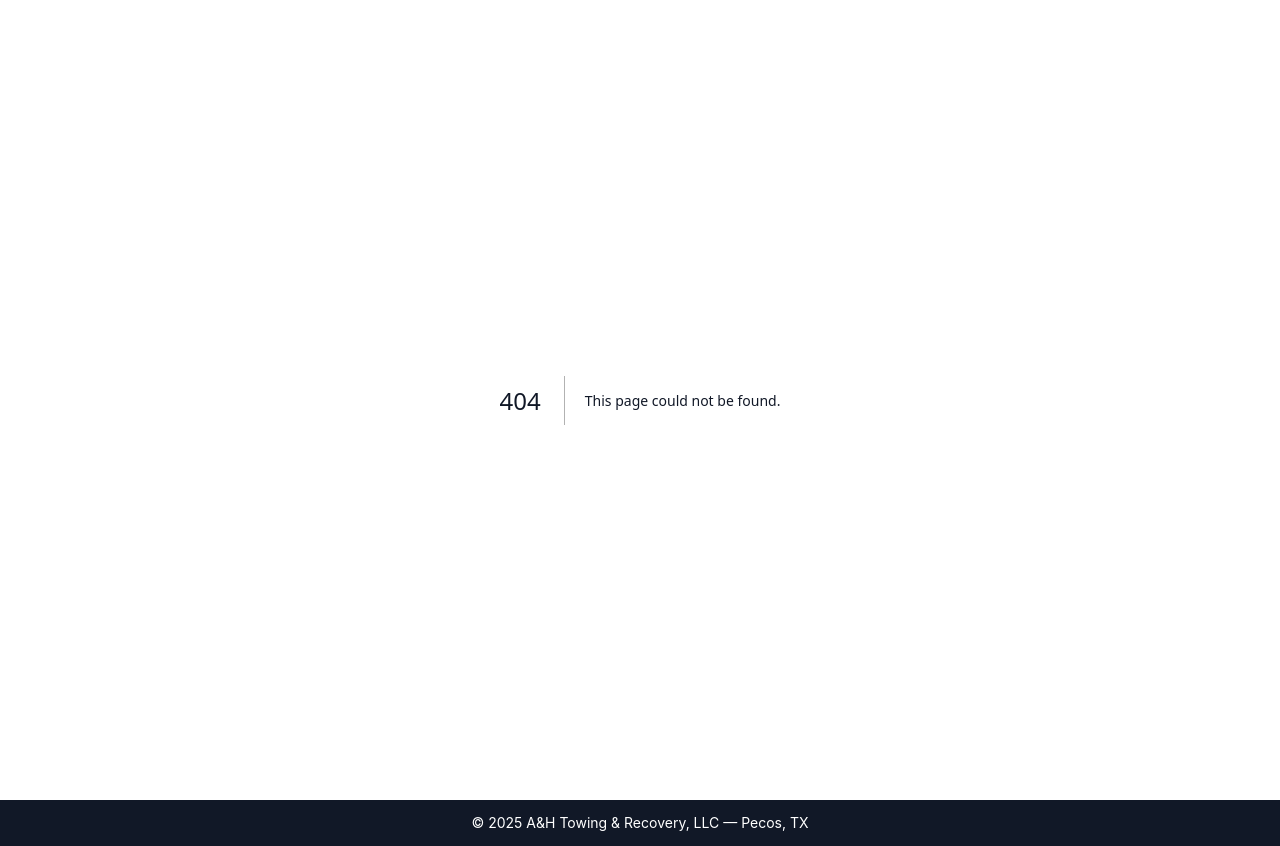
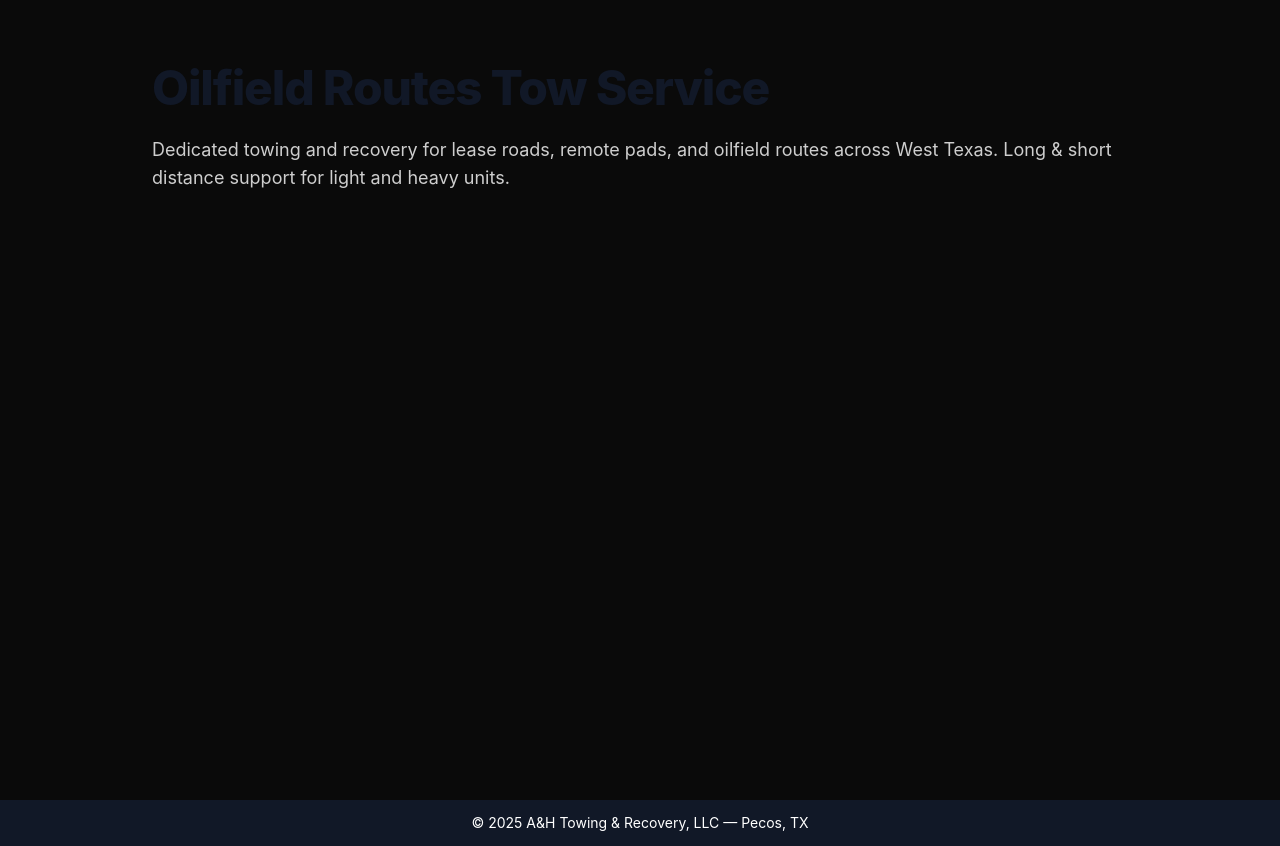
Before and after one commit to davidlibby1415-prog/A-H-Towing-and-Recovery, a Next.js app: page /oilfield-routes-tow-service in a window 1280 px wide. Before the commit this address had no page. Built offline with nearby package versions, Linux system fonts and the light colour scheme.

Commit message:
Create page.jsx

```diff
--- /dev/null
+++ b/app/oilfield-routes-tow-service/page.jsx
@@ -0,0 +1,16 @@
+export default function OilfieldRoutesTowServicePage() {
+  return (
+    <main className="min-h-screen bg-neutral-950 text-white">
+      <section className="mx-auto max-w-5xl px-6 py-16">
+        <h1 className="text-4xl md:text-5xl font-extrabold tracking-tight">
+          Oilfield Routes Tow Service
+        </h1>
+        <p className="mt-4 text-lg text-white/80">
+          Dedicated towing and recovery for lease roads, remote pads, and oilfield routes
+          across West Texas. Long &amp; short distance support for light and heavy units.
+        </p>
+        {/* Add your photos, videos, and detailed copy here */}
+      </section>
+    </main>
+  );
+}
```
